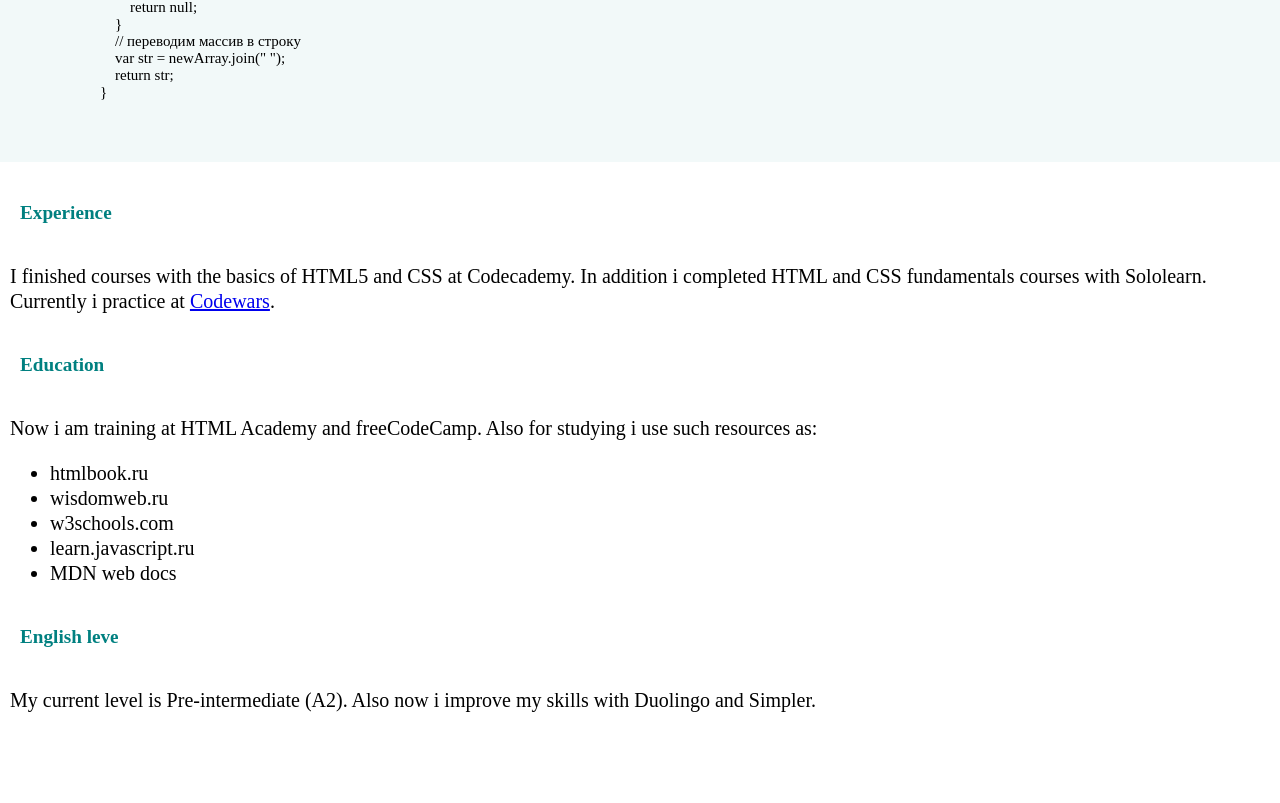
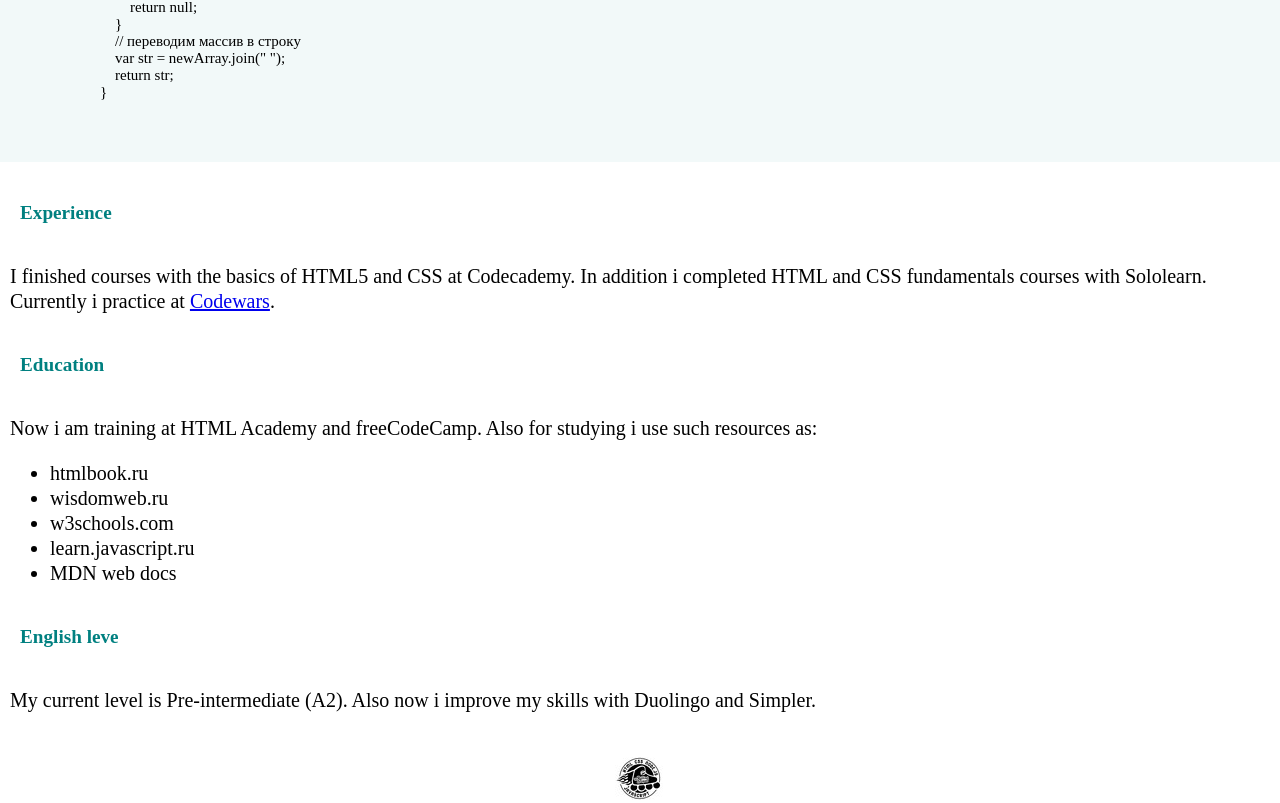
Before and after one commit to bol2n/rsschool-2019Q1-cv, a plain HTML site: page index.html in a window 1280 px wide. Shown: the part 960-1763 px from the top of the page. Drawn offline with Linux system fonts and the light colour scheme.

Commit message:
feat: add avatar to footer

```diff
--- a/index.html
+++ b/index.html
@@ -77,7 +77,7 @@
          </section>
     </main>
     <footer>
-        <!--<img src="assets/RSSchool.jpg" alt="photo">-->
+        <img src="assets/RSSchool.jpg" alt="photo">
     </footer>
 </body>
 </html>
```
